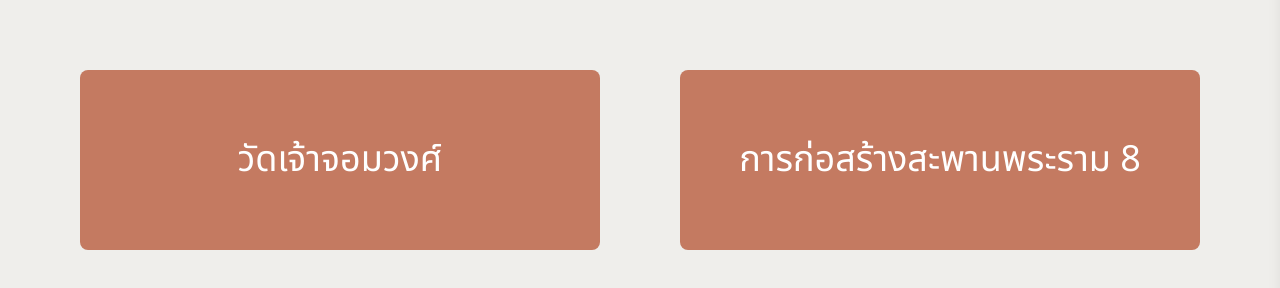
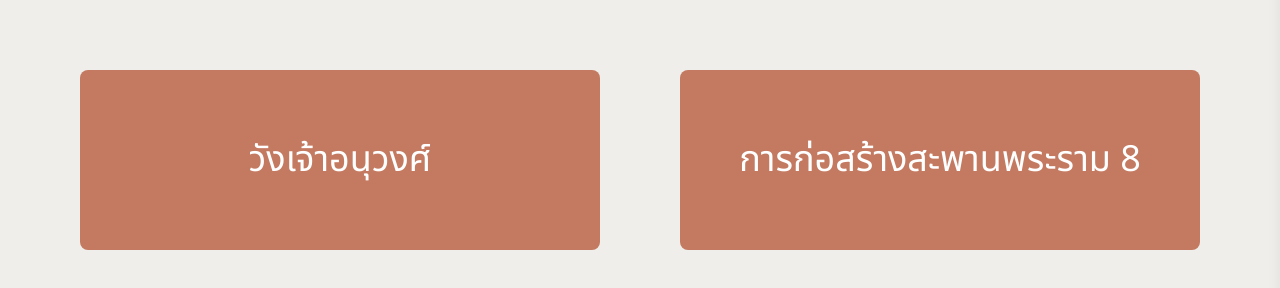
Before and after one commit to Ball15124/memoryOfBaanPoon, a Next.js app: page /legends in a window 1280 px wide. Shown: the part 410-698 px from the top of the page. Built offline with nearby package versions, Linux system fonts and the light colour scheme.

Commit message:
Fixed names

```diff
--- a/app/cultural-heritage/page.tsx
+++ b/app/cultural-heritage/page.tsx
@@ -55,7 +55,7 @@ export default function Heritage() {
           className="relative bg-white text-[#c53232] border-2 border-[#c53232] py-4 px-8 rounded-lg text-lg md:text-xl shadow-lg transition-colors duration-300 hover:bg-[#c53232] hover:text-white"
           onClick={() => handleNavigation(6)}
         >
-          บ้านตีนมิด
+          บ้านตีมีด
         </button>
 
         {/* Third row */}
--- a/app/legends/page.tsx
+++ b/app/legends/page.tsx
@@ -37,7 +37,7 @@ export default function Legends() {
           className="bg-[#c47a61] text-white py-4 px-8 rounded-lg text-4xl h-[180px]"
           onClick={() => handleNavigation(3)}
         >
-          วัดเจ้าจอมวงศ์
+          วังเจ้าอนุวงศ์
         </button>
 
         {/* Fourth button */}
```
